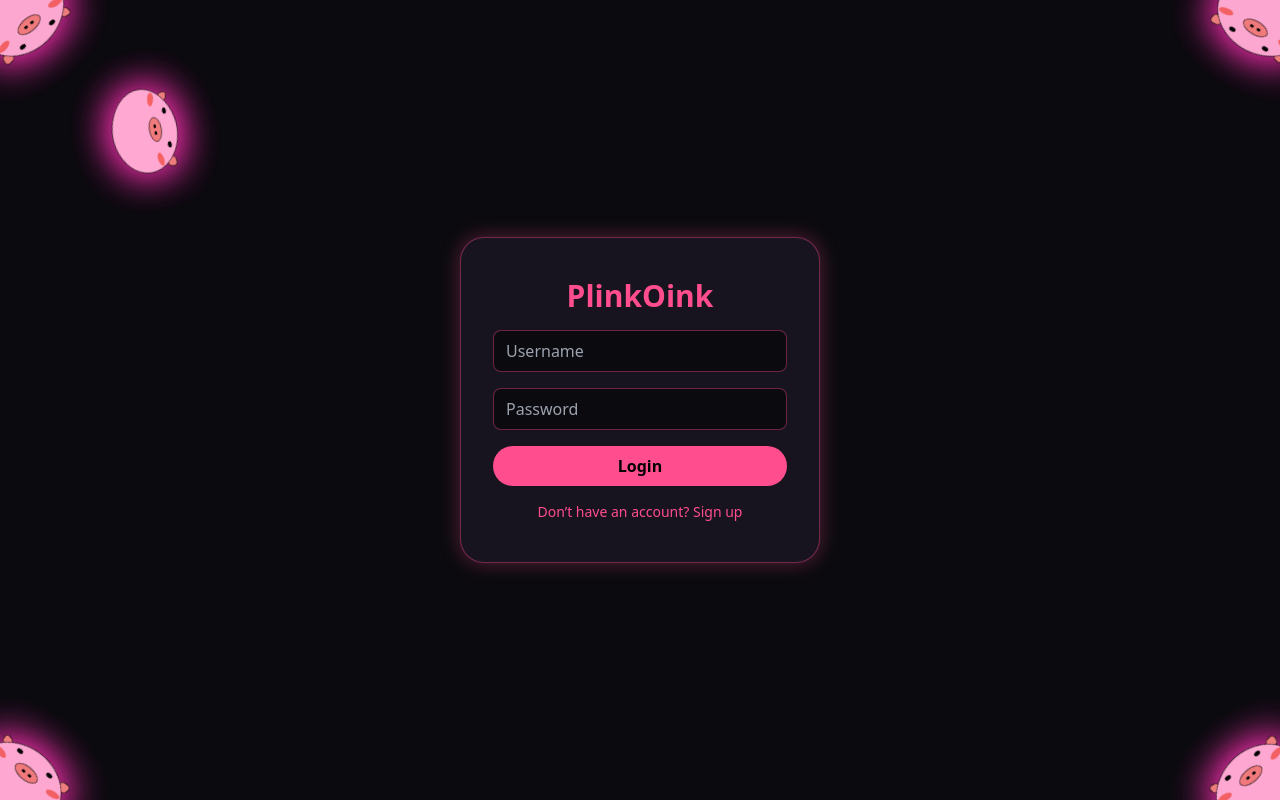
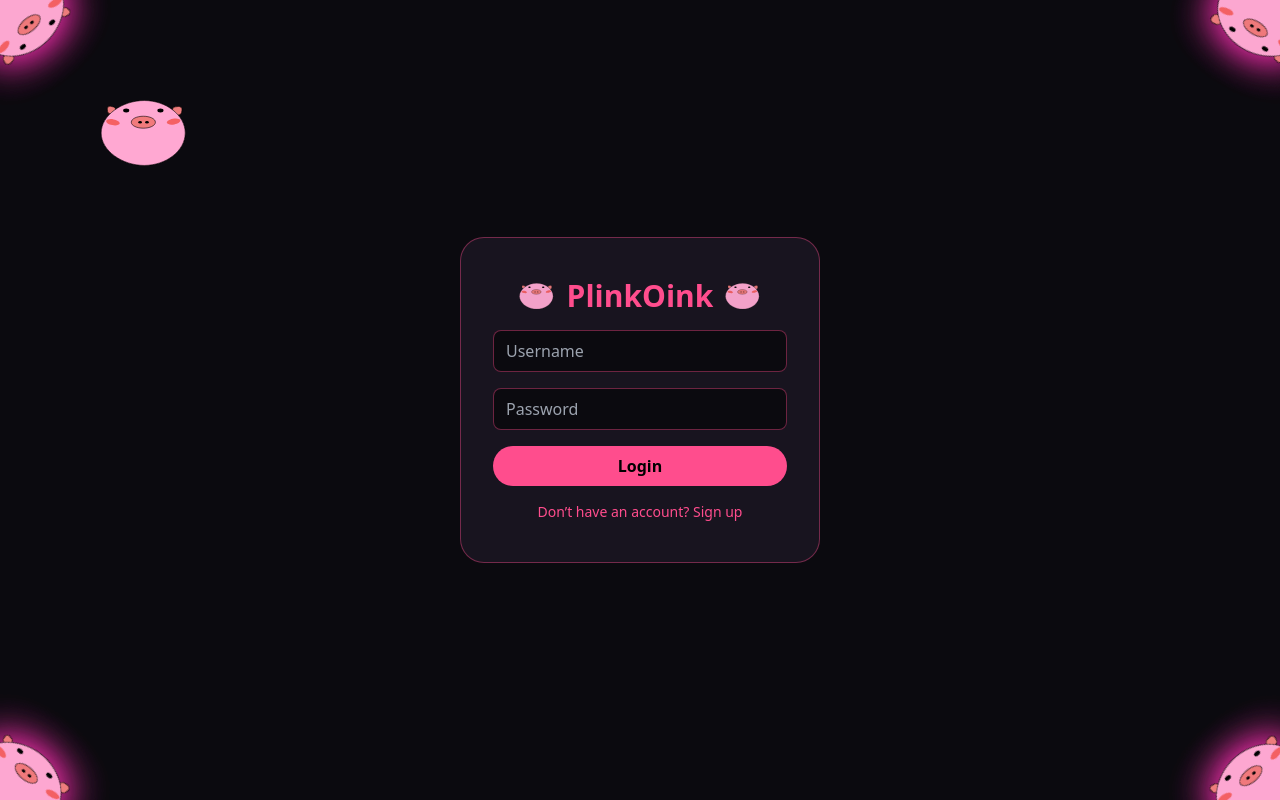
Before and after one commit to Luke8877/plinko-project, a React (Vite) app in the folder frontend/: page /login in a window 1280 px wide. Built offline with nearby package versions, Linux system fonts and the light colour scheme.

Commit message:
UI polish: FloatingPig motion improvements & LoginPage mascot branding

```diff
--- a/frontend/src/auth/pages/LoginPage.jsx
+++ b/frontend/src/auth/pages/LoginPage.jsx
@@ -7,8 +7,8 @@
 
 import AuthForm from '@auth/components/AuthForm';
 import FloatingPig from '@shared/components/FloatingPig';
-import CornerPig from "@shared/components/CornerPig.jsx";
-
+import CornerPig from '@shared/components/CornerPig.jsx';
+import PigMascot from '@shared/components/PigMascot.jsx';
 
 /**
  * Page wrapper for login/register UI
@@ -17,22 +17,25 @@ import CornerPig from "@shared/components/CornerPig.jsx";
 export default function LoginPage() {
   return (
     <div className="min-h-screen flex items-center justify-center bg-surfaceDark text-slate-100 relative overflow-hidden">
-
-      {/* corner themed pigs */}
+      {/* corner pigs */}
       <CornerPig corner="bottom-left" size={120} />
       <CornerPig corner="top-right" size={90} />
 
-  {/* Floating Pig Mascots */}
-  <FloatingPig className="absolute top-10 left-10 opacity-80" size={90} />
-  <FloatingPig className="absolute bottom-10 right-10 opacity-80" size={90} />
+      {/* floating pigs */}
+      <FloatingPig size={90} />
+      <FloatingPig size={90} />
 
-  {/* Auth card container */}
-  <div className="bg-cardDark px-8 py-10 rounded-3xl shadow-glow border border-brandPink/40 w-[360px] relative z-10">
-    <h1 className="text-3xl font-bold text-brandPink mb-4 text-center">
-      PlinkOink
-    </h1>
-    <AuthForm />
-  </div>
-</div>
+      {/* Auth card */}
+      <div className="bg-cardDark px-8 py-10 rounded-3xl shadow-glow border border-brandPink/40 w-[360px] relative z-10">
+        {/* Title with pig mascot */}
+        <div className="flex items-center justify-center gap-3 mb-4">
+          <PigMascot size={36} className="opacity-95" />
+          <h1 className="text-3xl font-bold text-brandPink">PlinkOink</h1>
+          <PigMascot size={36} className="opacity-95" />
+        </div>
+
+        <AuthForm />
+      </div>
+    </div>
   );
 }
--- a/frontend/src/shared/components/FloatingPig.jsx
+++ b/frontend/src/shared/components/FloatingPig.jsx
@@ -1,60 +1,91 @@
 /**
- * FloatingPig
- * --------------------------------------------------
- * A playful UI element that follows the user's cursor.
- * Used on the login screen to reinforce the PlinkOink brand
- * with a bit of character and motion.
+ * FloatingPig Component
+ * -------------------------------------------------------
+ * A playful animated pig mascot that follows the user's
+ * cursor on screen. Designed to reinforce brand identity
+ * and add personality to the login experience.
  *
- * Notes:
- * - Motion is handled by Framer Motion for smooth spring physics
- * - Pointer events are disabled so the pig never interferes with clicks
+ * Performance Notes:
+ * - Uses framer-motion MotionValues to avoid unnecessary React re-renders
+ * - Uses spring physics for smooth natural movement
+ * - Rotation behavior reacts to cursor velocity and distance
+ * - Pointer events disabled to ensure UI interactions remain unaffected
  */
 
-import { useEffect, useState } from "react";
-import { motion as _motion } from "framer-motion";
-import PigMascot from "./PigMascot.jsx";
+import { useEffect } from 'react';
+import { motion as Motion, useMotionValue, useSpring } from 'framer-motion';
+import PigMascot from './PigMascot.jsx';
 
 export default function FloatingPig() {
   const size = 90;
-  const [pos, setPos] = useState({ x: 100, y: 100 });
+  const offset = size * 0.4; // Keeps pig slightly offset from cursor
+
+  // MotionValues updated every frame | no React re-render needed
+  const xMV = useMotionValue(100);
+  const yMV = useMotionValue(100);
+
+  // Spring smoothing → more natural movement and inertia
+  const x = useSpring(xMV, { stiffness: 50, damping: 16, mass: 0.45 });
+  const y = useSpring(yMV, { stiffness: 50, damping: 16, mass: 0.45 });
+
+  // Rotation MotionValue (continues spinning while chasing)
+  const rotMV = useMotionValue(0);
 
   /**
-   * Tracks cursor position and offsets mascot slightly
-   * so it doesn’t sit directly on the pointer.
+   * Spin logic:
+   * The farther away the cursor is from the pig,
+   * the faster it rotates — adds playful character.
+   *
+   * Once it reaches the cursor, rotation stops instantly
+   * without snapping upright. It simply “holds its pose.”
+   */
+  useEffect(() => {
+    let currentRot = 0;
+
+    const update = () => {
+      const dx = xMV.get() - x.get();
+      const dy = yMV.get() - y.get();
+      const distance = Math.sqrt(dx * dx + dy * dy);
+
+      const stopThreshold = 12;
+
+      if (distance > stopThreshold) {
+        const spinSpeed = Math.min(distance * 0.02, 8); // Cap for stability
+        currentRot += spinSpeed;
+        rotMV.set(currentRot);
+      }
+
+      requestAnimationFrame(update);
+    };
+
+    update();
+  }, [x, y, xMV, yMV, rotMV]);
+
+  /**
+   * Track cursor position every frame.
+   * Updates MotionValues directly (no React state).
    */
   useEffect(() => {
     const handleMove = (e) => {
-      const offset = size * 0.4;
-      setPos({
-        x: e.clientX - offset,
-        y: e.clientY - offset,
-      });
+      xMV.set(e.clientX - offset);
+      yMV.set(e.clientY - offset);
     };
 
-    window.addEventListener("mousemove", handleMove);
-
-    // Cleanup to avoid stale listeners on unmount
-    return () => window.removeEventListener("mousemove", handleMove);
-  }, [size]);
+    window.addEventListener('mousemove', handleMove);
+    return () => window.removeEventListener('mousemove', handleMove);
+  }, [offset, xMV, yMV]);
 
   return (
-    <_motion.div
+    <Motion.div
       className="pointer-events-none fixed top-0 left-0"
-      animate={{
-        x: pos.x,
-        y: pos.y,
-        rotate: pos.x * 0.8, // small tilt for personality
-      }}
-      transition={{
-        type: "spring",
-        stiffness: 55,
-        damping: 12,
+      style={{
+        x,
+        y,
+        rotate: rotMV,
+        willChange: 'transform', // Hint for GPU acceleration
       }}
     >
-      <PigMascot
-        size={size}
-        className="drop-shadow-[0_0_20px_#ff2fb4] opacity-95"
-      />
-    </_motion.div>
+      <PigMascot size={size} className="opacity-95" />
+    </Motion.div>
   );
 }
--- a/frontend/src/styles/App.css
+++ b/frontend/src/styles/App.css
@@ -61,3 +61,8 @@
     transform: translate(-50%, -140%);
   }
 }
+
+.flying-pig-shadow {
+  box-shadow: 0 6px 24px rgba(0, 0, 0, 0.45);
+  will-change: transform;
+}
--- a/frontend/tailwind.config.js
+++ b/frontend/tailwind.config.js
@@ -10,7 +10,10 @@ module.exports = {
         cardDark: '#18141f',
       },
       boxShadow: {
-        glow: '0 0 20px #ff4d8d55',
+        pig: '0 8px 20px rgba(0,0,0,0.35)', // soft depth shadow
+      },
+      dropShadow: {
+        pigGlow: '0 0 14px rgba(255,47,180,0.55)', // shape-following neon glow
       },
     },
   },
```
